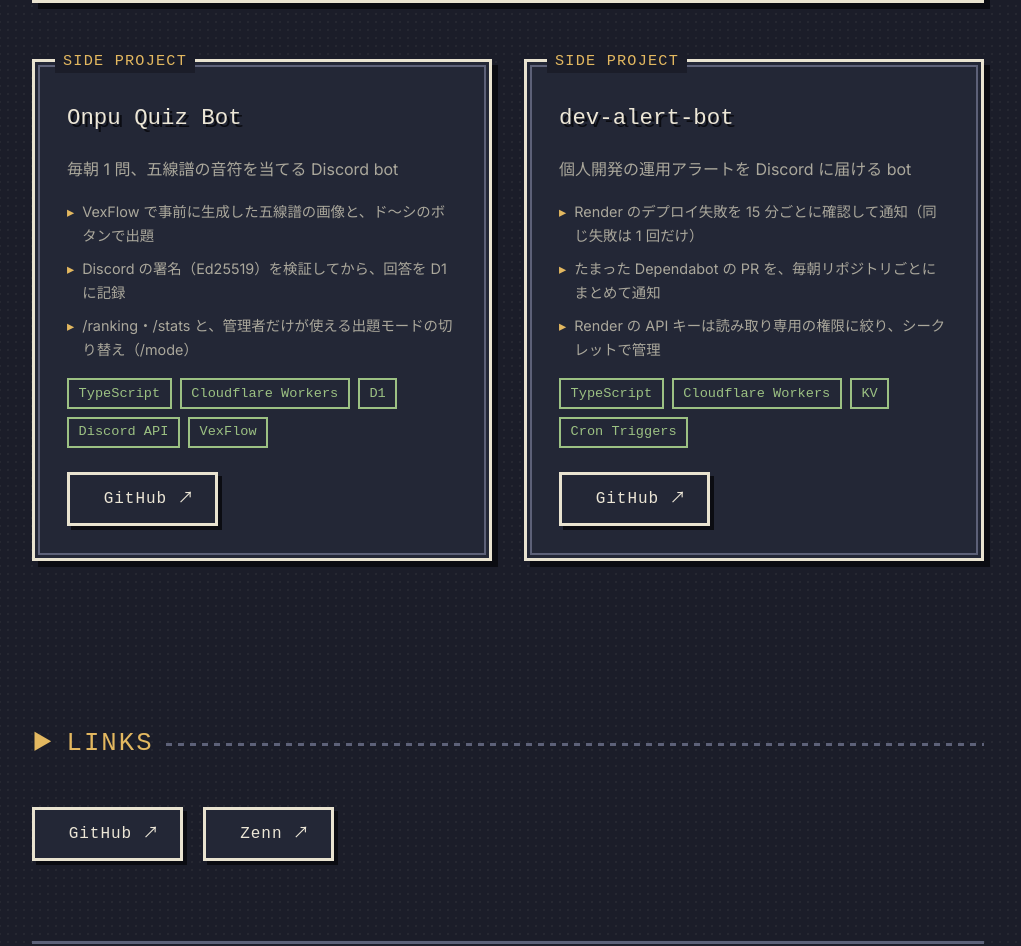
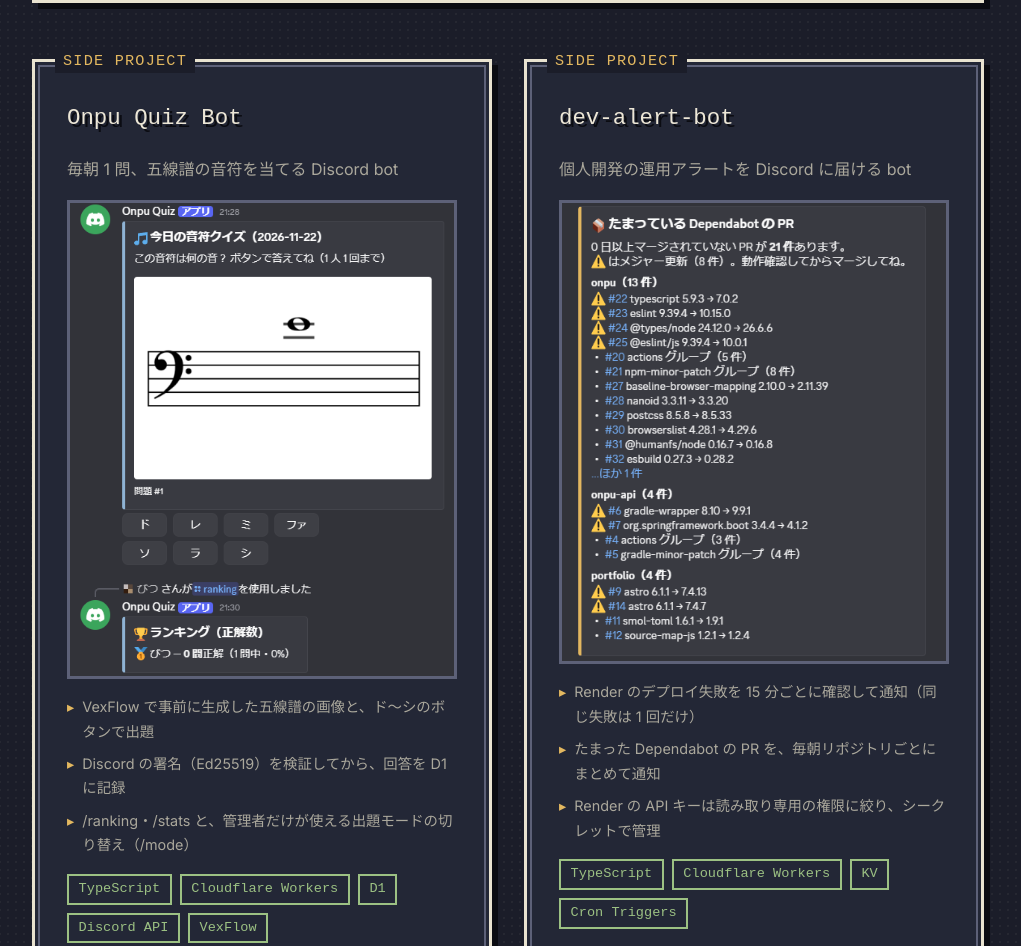
Before and after one commit to bswitchQrb/portfolio, an Astro site: page /portfolio in a window 1280 px wide. Shown: the part 4390-5336 px from the top of the page, without its empty margins (132-1153 px from the left). Built offline with nearby package versions, Linux system fonts and the light colour scheme; Astro itself is replaced by a stand-in of ours; a web font is replaced by a local one.

Commit message:
bot のカードに Discord の実際の画面を載せる（招待リンクは載せない）
- クイズ bot の画面は、ユーザーのアイコンをモザイクにした
- 招待リンクを載せると誰でもサーバーに入れてしまうため、スクリーンショットと GitHub のリンクだけにする

Co-Authored-By: Claude Opus 5.5 <noreply@anthropic.com>

```diff
--- a/src/components/Projects.astro
+++ b/src/components/Projects.astro
@@ -83,6 +83,15 @@ const techGroups = [
           <span class="window-label">SIDE PROJECT</span>
           <h3 class="side-name">{project.name}</h3>
           <p class="project-tagline">{project.tagline}</p>
+          {project.screenshot && (
+            <img
+              src={project.screenshot.src}
+              alt={project.screenshot.alt}
+              class="side-shot"
+              loading="lazy"
+              decoding="async"
+            />
+          )}
           <ul class="side-points">
             {project.points.map((point) => (
               <li>{point}</li>
@@ -94,13 +103,11 @@ const techGroups = [
             ))}
           </div>
           <div class="side-links">
-            {project.links
-              .filter((link) => link.href)
-              .map((link) => (
-                <a href={link.href} target="_blank" rel="noopener" class="pixel-btn">
-                  {link.label} ↗
-                </a>
-              ))}
+            {project.links.map((link) => (
+              <a href={link.href} target="_blank" rel="noopener" class="pixel-btn">
+                {link.label} ↗
+              </a>
+            ))}
           </div>
         </article>
       ))}
@@ -219,6 +226,13 @@ const techGroups = [
     text-shadow: 3px 3px 0 var(--shadow);
   }
 
+  .side-shot {
+    width: 100%;
+    height: auto;
+    border: 3px solid var(--line-dim);
+    background: var(--bg-deep);
+  }
+
   .side-points {
     list-style: none;
     display: grid;
--- a/src/config.ts
+++ b/src/config.ts
@@ -46,11 +46,9 @@ export const SIDE_PROJECTS = [
       "/ranking・/stats と、管理者だけが使える出題モードの切り替え（/mode）",
     ],
     tech: ["TypeScript", "Cloudflare Workers", "D1", "Discord API", "VexFlow"],
-    links: [
-      { label: "GitHub", href: "https://github.com/bswitchQrb/onpu-quiz-bot" },
-      // クイズ用 Discord サーバーの招待リンク（無期限のもの）。空なら表示しない
-      { label: "Discord で遊ぶ", href: "" },
-    ],
+    links: [{ label: "GitHub", href: "https://github.com/bswitchQrb/onpu-quiz-bot" }],
+    // Discord での実際の画面（public/ からのパス）。招待リンクは公開しない方針
+    screenshot: { src: "/images/projects/onpu-quiz-bot.png", alt: "Discord に投稿された五線譜の問題と、ド〜シの回答ボタン、回答結果" },
   },
   {
     name: "dev-alert-bot",
@@ -62,5 +60,6 @@ export const SIDE_PROJECTS = [
     ],
     tech: ["TypeScript", "Cloudflare Workers", "KV", "Cron Triggers"],
     links: [{ label: "GitHub", href: "https://github.com/bswitchQrb/dev-alert-bot" }],
+    screenshot: { src: "/images/projects/dev-alert-bot.png", alt: "Discord に届いた、たまっている Dependabot の PR のまとめ通知" },
   },
 ] as const;
```
Also changed, not shown: public/images/projects/dev-alert-bot.png (added), public/images/projects/onpu-quiz-bot.png (added).
